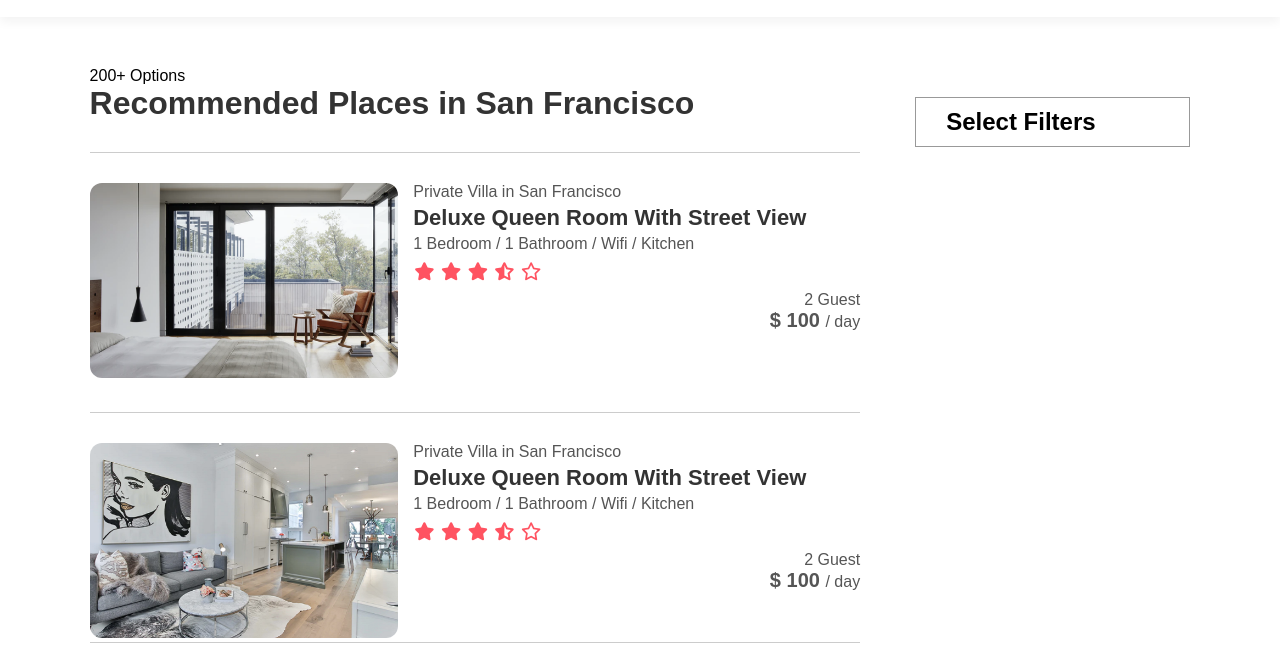
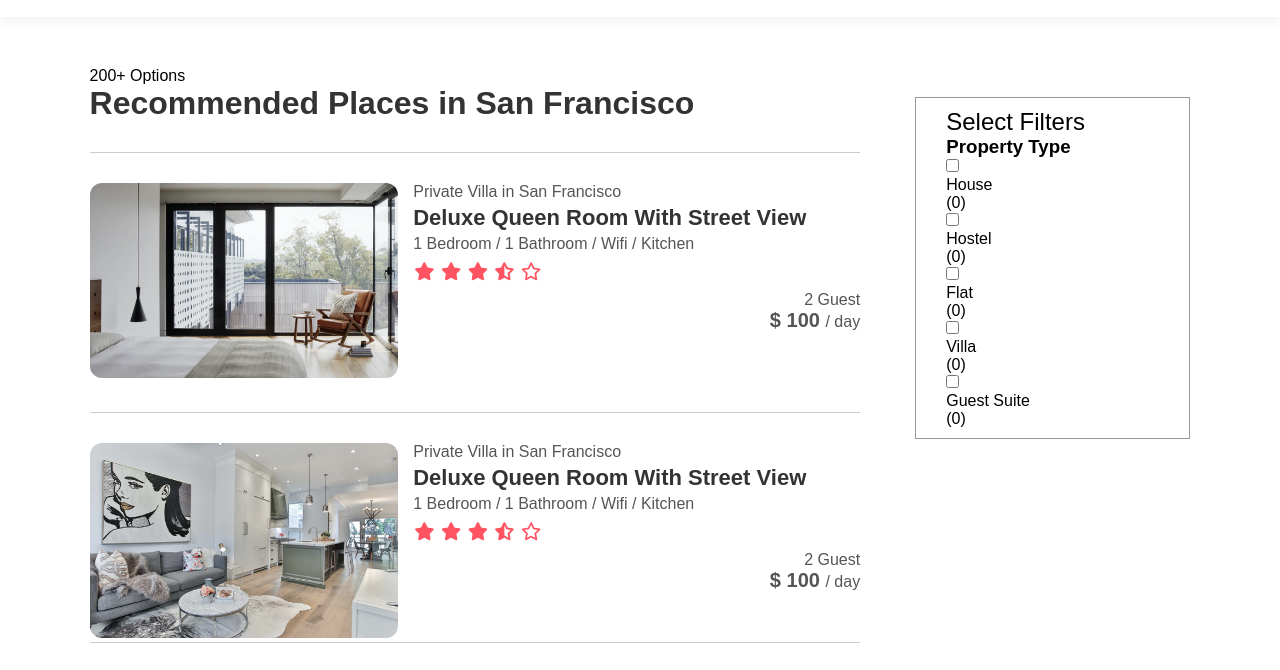
Before and after one commit to teddymitei/Staybnb, a plain HTML site: page listing.html in a window 1280 px wide. Shown: the part 61-731 px from the top of the page. Drawn offline with Linux system fonts and the light colour scheme.

Commit message:
listing page update

```diff
--- a/listing.html
+++ b/listing.html
@@ -142,6 +142,22 @@
             <div class="right-col">
                 <div class="sidebar">
                     <h2>Select Filters</h2>
+                    <h3>Property Type</h3>
+                    <div class="filter">
+                        <input type="checkbox"> <p>House</p> <span>(0)</span>
+                    </div>
+                    <div class="filter">
+                        <input type="checkbox"> <p>Hostel</p> <span>(0)</span>
+                    </div>
+                    <div class="filter">
+                        <input type="checkbox"> <p>Flat</p> <span>(0)</span>
+                    </div>
+                    <div class="filter">
+                        <input type="checkbox"> <p>Villa</p> <span>(0)</span>
+                    </div>
+                    <div class="filter">
+                        <input type="checkbox"> <p>Guest Suite</p> <span>(0)</span>
+                    </div>
                 </div>
             </div>
         </div>
--- a/style.css
+++ b/style.css
@@ -498,3 +498,7 @@ nav.navbar-white .fa-bars{
     padding: 10px 30px;
     margin-top: 30px;
 }
+
+.sidebar h2{
+    font-weight: 500;
+}
```
